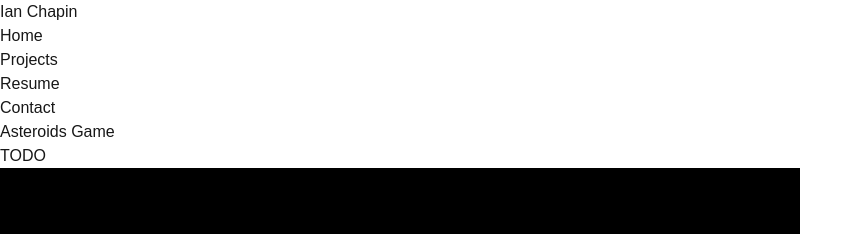
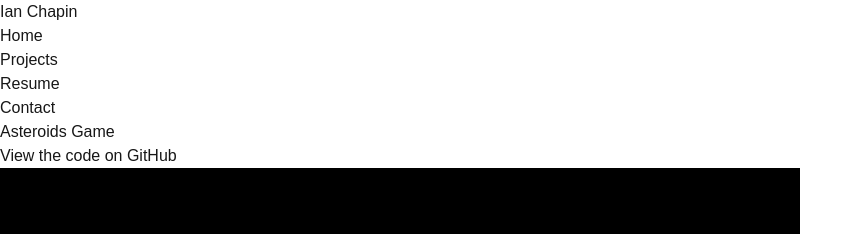
Before and after one commit to ianchapin/ianchapin, a Next.js app: page /projects/asteroids in a window 1280 px wide. Shown: the top 234 px of the page, without its empty margins (0-863 px from the left). Built offline with nearby package versions, Linux system fonts and the light colour scheme.

Commit message:
Made changes to enable external link and added meta tags

```diff
--- a/src/app/contact/page.tsx
+++ b/src/app/contact/page.tsx
@@ -1,4 +1,3 @@
-// pages/contact.tsx
 import React from 'react';
 
 const Contact: React.FC = () => {
--- a/src/app/layout.tsx
+++ b/src/app/layout.tsx
@@ -15,8 +15,8 @@
 });
 
 export const metadata: Metadata = {
-  title: "Create Next App",
-  description: "Generated by create next app",
+  title: "ianchapin.com",
+  description: "A personal website for Ian Chapin",
 };
 
 export default function RootLayout({
--- a/src/app/projects/asteroids/page.tsx
+++ b/src/app/projects/asteroids/page.tsx
@@ -1,14 +1,17 @@
 import React from "react";
 import AsteroidsGame from "../../../../components/AsteroidsGame";
+import Link from "next/link";
 
 const AsteroidsPage: React.FC = () => {
   return (
     <div className="min-h-screen flex flex-col">
       <header className="py-4 text-center text-white">
         <h1 className="text-3xl font-bold">Asteroids Game</h1>
-        <p className="text-sm">
-          TODO
-        </p>
+        <a href="https://github.com/ianchapin/ianchapin/blob/master/components/AsteroidsGame.tsx" target="_blank">
+          <span className="text-sm underline">
+            View the code on GitHub
+          </span>
+        </a>
       </header>
       <main className="flex-grow flex items-center justify-center">
         <AsteroidsGame />
--- a/src/app/resume/page.tsx
+++ b/src/app/resume/page.tsx
@@ -1,4 +1,3 @@
-// pages/resume.tsx
 import React from 'react';
 
 const Resume: React.FC = () => {
```
